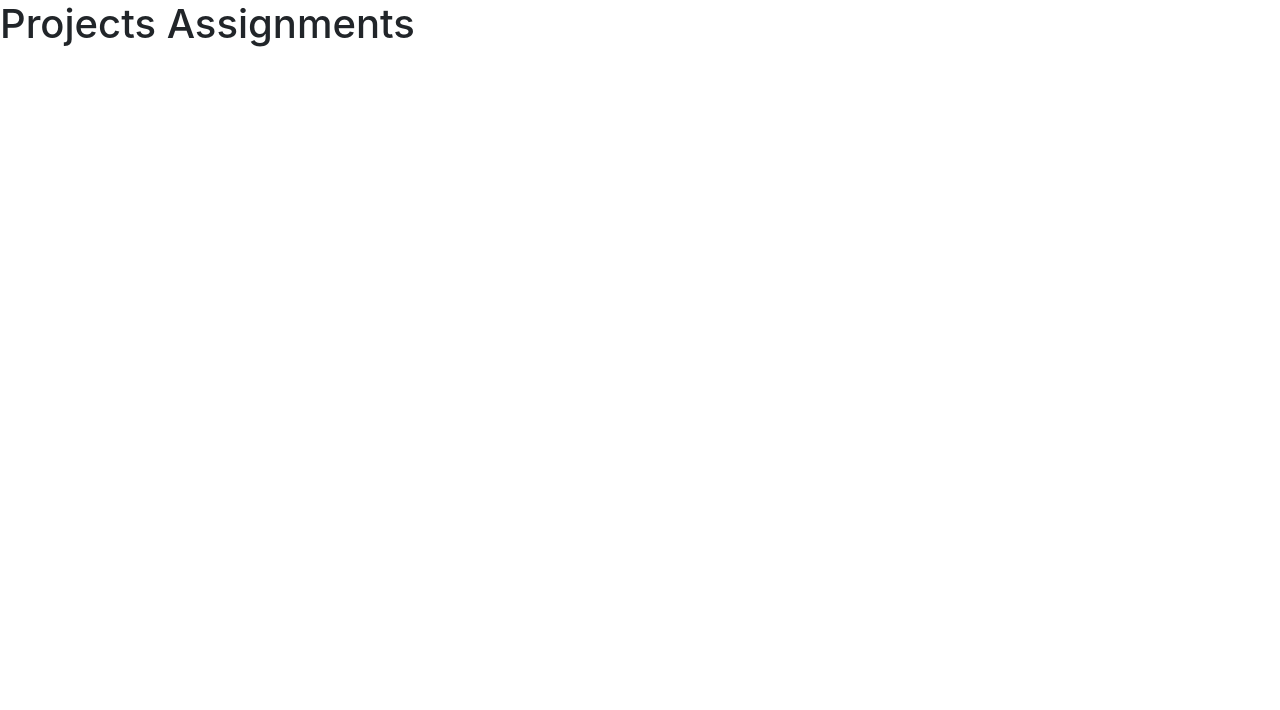
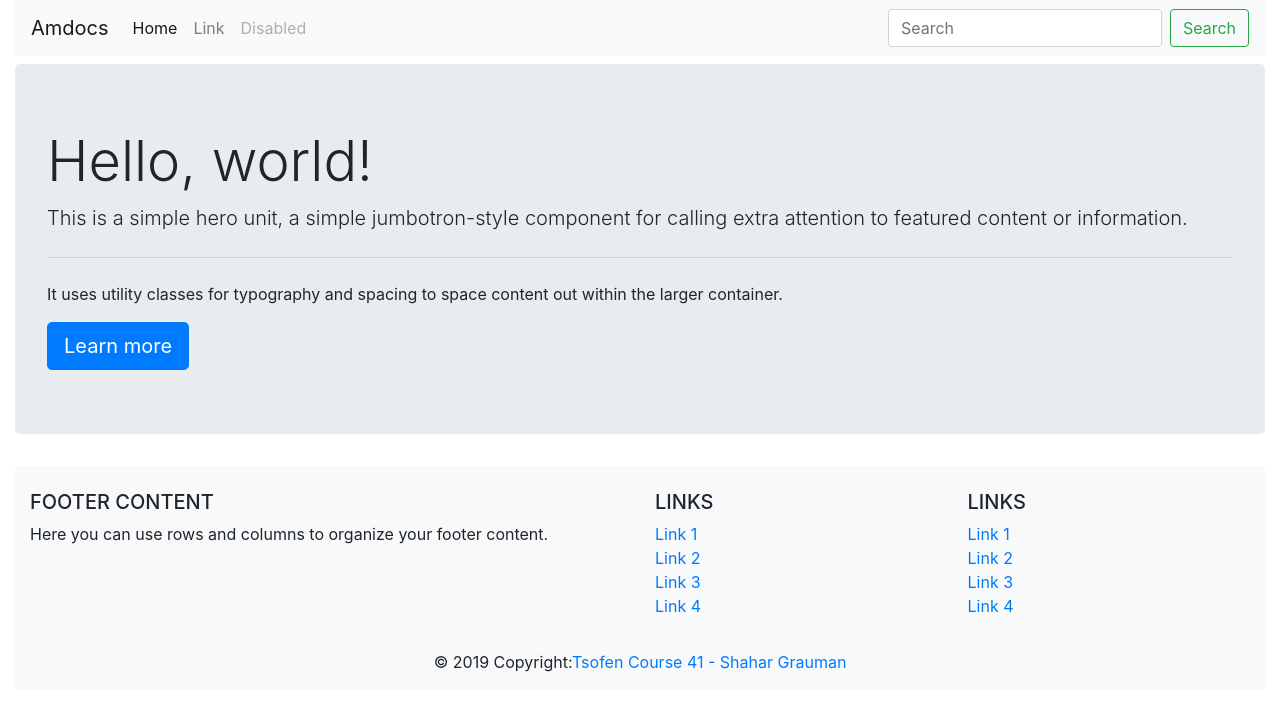
Before and after one commit to ShacharGrauman/projects-assignments-client, a React (Vite) app: page / in a window 1280 px wide. Shown: the top 710 px of the page. Built offline with nearby package versions, Linux system fonts and the light colour scheme.

Commit message:
First Layout

```diff
--- a/index.html
+++ b/index.html
@@ -2,7 +2,7 @@
 <html lang="en">
 <head>
     <meta charset="UTF-8">
-    <meta name="viewport" content="width=device-width, initial-scale=1.0">
+    <meta name="viewport" content="width=device-width, initial-scale=1.0, maximum-scale=1.0, user-scalable=no">
     <meta http-equiv="X-UA-Compatible" content="ie=edge">
     <title>Projects Assignments</title>
     <link href="https://stackpath.bootstrapcdn.com/bootstrap/4.3.1/css/bootstrap.min.css" rel="stylesheet" integrity="sha384-ggOyR0iXCbMQv3Xipma34MD+dH/1fQ784/j6cY/iJTQUOhcWr7x9JvoRxT2MZw1T" crossorigin="anonymous">
@@ -12,5 +12,9 @@
     <div id="container"></div>
 
     <script src="index.js"></script>
+
+    <script src="https://code.jquery.com/jquery-3.3.1.slim.min.js" integrity="sha384-q8i/X+965DzO0rT7abK41JStQIAqVgRVzpbzo5smXKp4YfRvH+8abtTE1Pi6jizo" crossorigin="anonymous"></script>
+    <script src="https://cdnjs.cloudflare.com/ajax/libs/popper.js/1.14.3/umd/popper.min.js" integrity="sha384-ZMP7rVo3mIykV+2+9J3UJ46jBk0WLaUAdn689aCwoqbBJiSnjAK/l8WvCWPIPm49" crossorigin="anonymous"></script>
+    <script src="https://stackpath.bootstrapcdn.com/bootstrap/4.1.3/js/bootstrap.min.js" integrity="sha384-ChfqqxuZUCnJSK3+MXmPNIyE6ZbWh2IMqE241rYiqJxyMiZ6OW/JmZQ5stwEULTy" crossorigin="anonymous"></script>
 </body>
 </html>
--- a/src/components/App.js
+++ b/src/components/App.js
@@ -1,7 +1,23 @@
 import React from 'react';
+import Navbar from './common/Navbar';
+import Footer from './common/Footer';
+import Home from './common/Home';
 
 export default class App extends React.Component {
     render(){
-        return <h1>Projects Assignments</h1>
+        return (
+            <div className="container-fluid">
+                <header className="mb-2">
+                    <Navbar />
+                </header>
+
+                <main>
+                    <Home />
+                </main>
+
+                <Footer />
+            </div>
+
+        );
     }
 }
--- /dev/null
+++ b/src/components/common/Footer.js
@@ -0,0 +1,56 @@
+import React from 'react';
+
+export default class Footer extends React.Component {
+    render(){
+        return (
+            <footer className="page-footer font-small bg-light pt-4">
+                <div className="container-fluid text-center text-md-left">
+                    <div className="row">
+                        <div className="col-md-6 mt-md-0 mt-3">
+                            <h5 className="text-uppercase">Footer Content</h5>
+                            <p>Here you can use rows and columns to organize your footer content.</p>
+                        </div>
+                    <hr className="clearfix w-100 d-md-none pb-3"></hr>
+                    <div className="col-md-3 mb-md-0 mb-3">
+                        <h5 className="text-uppercase">Links</h5>
+                        <ul className="list-unstyled">
+                        <li>
+                            <a href="#!">Link 1</a>
+                        </li>
+                        <li>
+                            <a href="#!">Link 2</a>
+                        </li>
+                        <li>
+                            <a href="#!">Link 3</a>
+                        </li>
+                        <li>
+                            <a href="#!">Link 4</a>
+                        </li>
+                        </ul>
+                    </div>
+                    <div className="col-md-3 mb-md-0 mb-3">
+                        <h5 className="text-uppercase">Links</h5>
+                        <ul className="list-unstyled">
+                        <li>
+                            <a href="#!">Link 1</a>
+                        </li>
+                        <li>
+                            <a href="#!">Link 2</a>
+                        </li>
+                        <li>
+                            <a href="#!">Link 3</a>
+                        </li>
+                        <li>
+                            <a href="#!">Link 4</a>
+                        </li>
+                        </ul>
+                    </div>
+                    </div>
+                </div>
+                <div className="footer-copyright text-center py-3">© 2019 Copyright:
+                    <a href="/">Tsofen Course 41 - Shahar Grauman</a>
+                </div>
+            </footer>
+        );
+    }
+}
--- /dev/null
+++ b/src/components/common/Home.js
@@ -0,0 +1,15 @@
+import React from 'react';
+
+export default class Home extends React.Component {
+    render(){
+        return (
+            <div className="jumbotron">
+                <h1 className="display-4">Hello, world!</h1>
+                <p className="lead">This is a simple hero unit, a simple jumbotron-style component for calling extra attention to featured content or information.</p>
+                <hr className="my-4"></hr>
+                <p>It uses utility classes for typography and spacing to space content out within the larger container.</p>
+                <a className="btn btn-primary btn-lg" href="#" role="button">Learn more</a>
+            </div>
+        );
+    }
+}
--- /dev/null
+++ b/src/components/common/Navbar.js
@@ -0,0 +1,31 @@
+import React from 'react';
+
+export default class Navbar extends React.Component {
+    render(){
+        return (
+            <nav class="navbar navbar-expand-lg navbar-light bg-light">
+                <button class="navbar-toggler" type="button" data-toggle="collapse" data-target="#navbarTogglerDemo03" aria-controls="navbarTogglerDemo03" aria-expanded="false" aria-label="Toggle navigation">
+                    <span class="navbar-toggler-icon"></span>
+                </button>
+                <a class="navbar-brand" href="#">Amdocs</a>
+
+                <div class="collapse navbar-collapse" id="navbarTogglerDemo03">
+                    <ul class="navbar-nav mr-auto mt-2 mt-lg-0">
+                    <li class="nav-item active">
+                        <a class="nav-link" href="#">Home <span class="sr-only">(current)</span></a>
+                    </li>
+                    <li class="nav-item">
+                        <a class="nav-link" href="#">Link</a>
+                    </li>
+                    <li class="nav-item">
+                        <a class="nav-link disabled" href="#" tabindex="-1" aria-disabled="true">Disabled</a>
+                    </li>
+                    </ul>
+                    <form class="form-inline my-2 my-lg-0">
+                        <input class="form-control mr-sm-2" type="search" placeholder="Search" aria-label="Search"></input>
+                    <button class="btn btn-outline-success my-2 my-sm-0" type="submit">Search</button>
+                    </form>
+                </div>
+            </nav>);
+    }
+}
```
